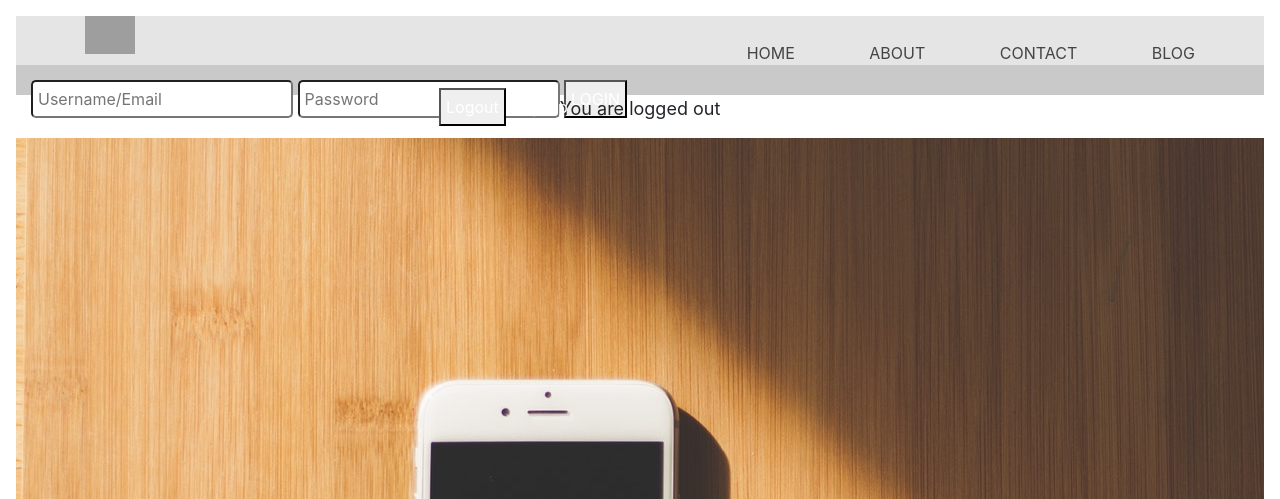
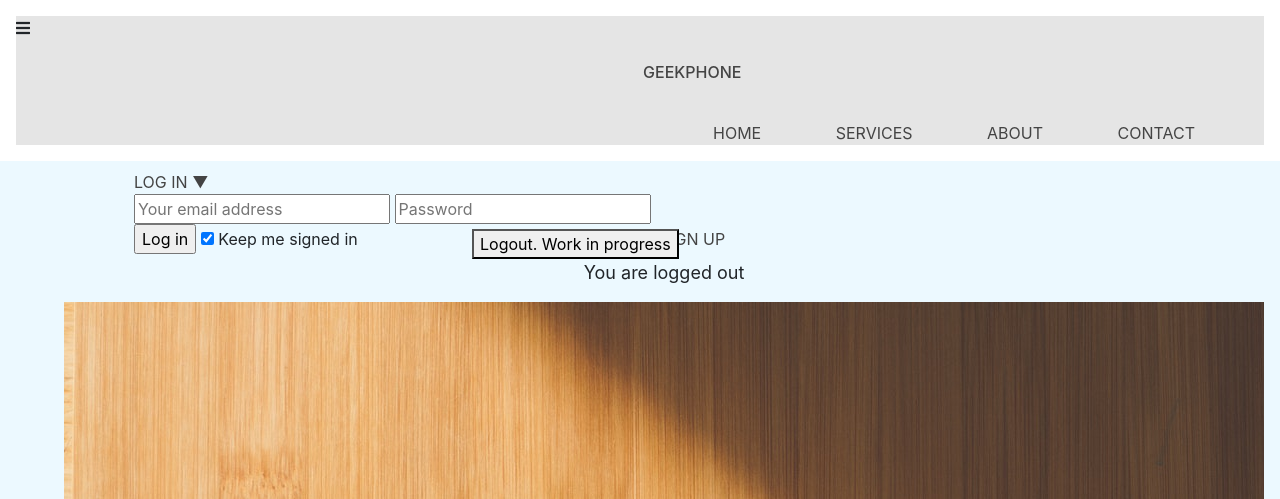
Before and after one commit to GentritIbishi/PI18_19_Gr26, a PHP site: page / in a window 1280 px wide. Shown: the top 499 px of the page. Run offline with PHP 8.4, Linux system fonts and the light colour scheme; some libraries are stand-ins or nearby versions; grey boxes are pictures that could not be loaded.

Commit message:
Update header.php

```diff
--- a/header.php
+++ b/header.php
@@ -6,41 +6,106 @@
 <head>
     <meta charset="utf-8">
     <meta http-equiv="X-UA-Compatible">
-    <title>Header</title>
     <meta name="viewport" content="width=device-width, initial-scale=1">
+    <script src="jquery-3.4.0.min.js"></script>
+    <script src="https://ajax.googleapis.com/ajax/libs/jquery/3.4.0/jquery.min.js"></script>
     <link rel="stylesheet" type="text/css" media="screen" href="CSS/header.css">
     <link rel="stylesheet" type="text/css" media="screen" href="CSS/index.css">
 
 </head>
 <body>
+        <link rel="stylesheet" href="https://use.fontawesome.com/releases/v5.8.1/css/all.css" integrity="sha384-50oBUHEmvpQ+1lW4y57PTFmhCaXp0ML5d60M1M7uH2+nqUivzIebhndOJK28anvf" crossorigin="anonymous">
+
         <header>
+                <div class="menu-toggle" id="hamburger">
+                    <i class="fas fa-bars"></i>
+                </div>
+                <div class="overlay"></div>
                 <div class="container">
-    <img src="https://lh4.googleusercontent.com/-ak28-E7WE_w/TX9JIJy4lBI/AAAAAAAALcY/4hPNBtNZk8U/s1600/sony_logo20.png" class="logo" alt="phonegeek"height="50px"width="50px">
-    <nav>
-      <ul>
+                    <nav class="head-nav">
+                        <h1 class="brand"><a href="index.php">GEE<span>K</span>PHONE</a></h1>
+                        <ul class="head-ul">
                             <li><a href="#">Home</a></li>
+                            <li><a href="#">Services</a></li>
                             <li><a href="#">About</a></li>
                             <li><a href="#">Contact</a></li>
-        <li><a href="#">Blog</a></li>
                         </ul>
                     </nav>
                 </div>
         </header>
-<div class="wrapper">
 
-  <div class="login-form">
 
+
+
+        <nav>
+                <ul id="login-ul">
+                  <li id="login">
+                    <a id="login-trigger" href="#">
+                      Log in <span>▼</span>
+                    </a>
+                    <div id="login-content">
                       <form action="includes/login.inc.php" method="post">
-      <input type="text" name="mailuid" placeholder="Username/Email">
-      <input type="password" name="pwd" placeholder="Password">
-      <button type="submit" name="login-submit">LOGIN</button>
+                        <fieldset id="inputs">
+                          <input id="username" type="text" name="mailuid" placeholder="Your email address" required>
+                          <input id="password" type="password" name="pwd" placeholder="Password" required>
+                        </fieldset>
+                        <fieldset id="actions">
+                          <input type="submit" name="login-submit" id="submit" value="Log in">
+                          <label><input type="checkbox" checked="checked"> Keep me signed in</label>
+                        </fieldset>
                       </form>
                     </div>
+                  </li>
+                  <li id="signup">
+                    <a href="signup.php">Sign up</a>
+                  </li>
+                </ul>
+
                 <div class="logout-form">
            <form action="includes/logout.inc.php" method="post">
-               <button type="submit" name="logout-submit">Logout</button>
-                 <a id="signup" href="signup.php">Signup</a>
+               <button type="submit" name="logout-submit">Logout. Work in progress</button>
            </form>
      </div>
 
+
 </div>
+<!--Navigation Bar javascript-->
+<script>
+var open = document.getElementById('hamburger');
+var changeIcon = true;
+
+open.addEventListener("click", function(){
+
+    var overlay = document.querySelector('.overlay');
+    var nav = document.querySelector('nav');
+    var icon = document.querySelector('.menu-toggle i');
+
+    overlay.classList.toggle("menu-open");
+    nav.classList.toggle("menu-open");
+
+    if (changeIcon) {
+        icon.classList.remove("fa-bars");
+        icon.classList.add("fa-times");
+
+        changeIcon = false;
+    }
+    else {
+        icon.classList.remove("fa-times");
+        icon.classList.add("fa-bars");
+        changeIcon = true;
+    }
+});
+</script>
+
+<!--Drop down jquery-->
+<script>
+        $(document).ready(function(){
+      $('#login-trigger').click(function(){
+        $(this).next('#login-content').slideToggle();
+        $(this).toggleClass('active');
+
+        if ($(this).hasClass('active')) $(this).find('span').html('&#x25B2;')
+          else $(this).find('span').html('&#x25BC;')
+        })
+    });
+        </script>
```
Lines whose indentation alone changed are shown as unchanged.
